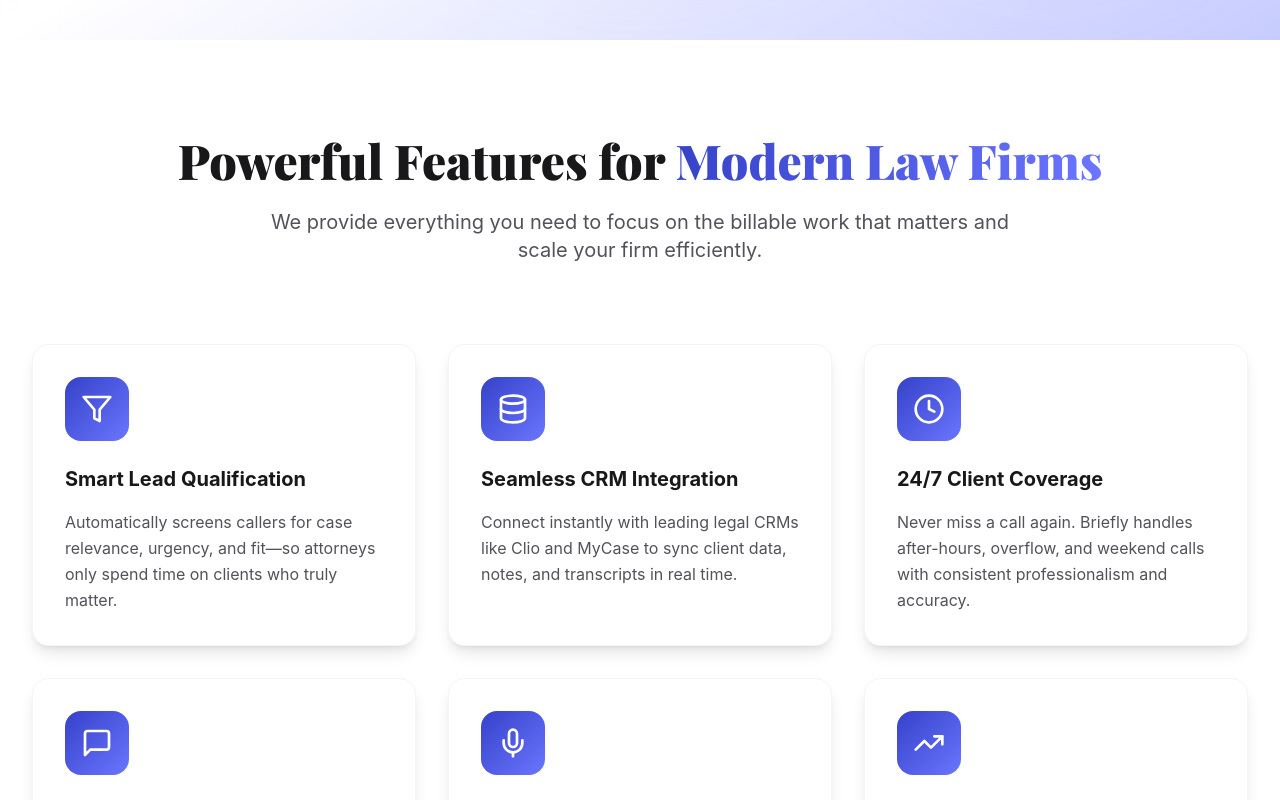
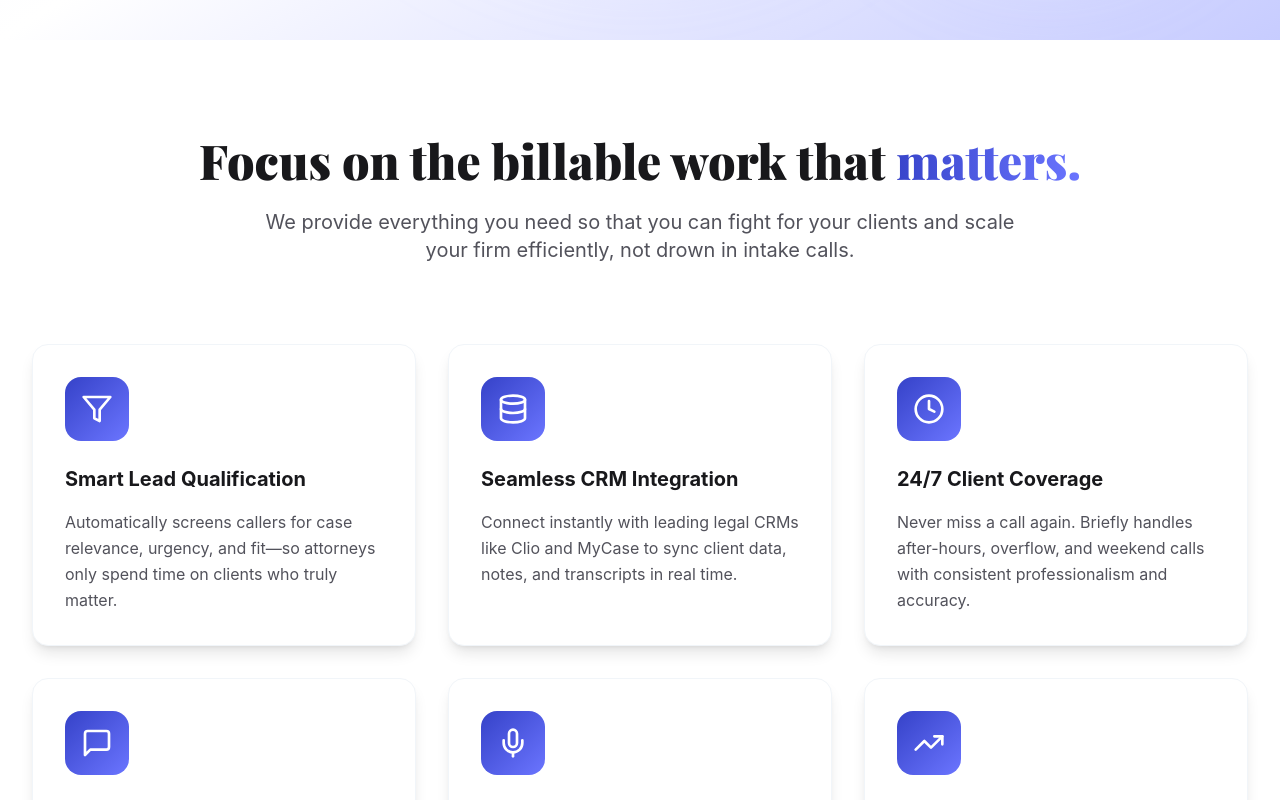
Before and after one commit to hridayunadkat/briefly-site, a React (Vite) app: page /#/ in a window 1280 px wide. Shown: the part 760-1560 px from the top of the page. Built offline with nearby package versions, Linux system fonts and the light colour scheme; a web font is replaced by a local one; what @radix-ui/themes would draw is missing.

Commit message:
updates to features and contact

```diff
--- a/src/components/Contact.jsx
+++ b/src/components/Contact.jsx
@@ -100,7 +100,7 @@ const Contact = () => {
                   <motion.input
                     type="text"
                     placeholder="Your Name"
-                    className={`w-full px-4 py-4 border-2 rounded-xl focus:outline-none focus:ring-0 transition-all duration-200 ${
+                    className={`w-full px-4 py-4 border-2 rounded-xl focus:outline-none focus:ring-0 transition-all duration-200 text-zinc-900 placeholder:text-zinc-400 ${
                       errors.name
                         ? 'border-red-300 focus:border-red-500'
                         : 'border-slate-200 focus:border-blue-500'
@@ -123,7 +123,7 @@ const Contact = () => {
                   <motion.input
                     type="email"
                     placeholder="Your Email"
-                    className={`w-full px-4 py-4 border-2 rounded-xl focus:outline-none focus:ring-0 transition-all duration-200 ${
+                    className={`w-full px-4 py-4 border-2 rounded-xl focus:outline-none focus:ring-0 transition-all duration-200 text-zinc-900 placeholder:text-zinc-400 ${
                       errors.email
                         ? 'border-red-300 focus:border-red-500'
                         : 'border-slate-200 focus:border-blue-500'
@@ -147,7 +147,7 @@ const Contact = () => {
                 <motion.input
                   type="text"
                   placeholder="Company Name"
-                  className={`w-full px-4 py-4 border-2 rounded-xl focus:outline-none focus:ring-0 transition-all duration-200 ${
+                  className={`w-full px-4 py-4 border-2 rounded-xl focus:outline-none focus:ring-0 transition-all duration-200 text-zinc-900 placeholder:text-zinc-400 ${
                     errors.company
                       ? 'border-red-300 focus:border-red-500'
                       : 'border-slate-200 focus:border-blue-500'
@@ -170,7 +170,7 @@ const Contact = () => {
                 <motion.textarea
                   rows={6}
                   placeholder="Tell us about your project..."
-                  className={`w-full px-4 py-4 border-2 rounded-xl focus:outline-none focus:ring-0 transition-all duration-200 resize-none ${
+                  className={`w-full px-4 py-4 border-2 rounded-xl focus:outline-none focus:ring-0 transition-all duration-200 resize-none text-zinc-900 placeholder:text-zinc-400 ${
                     errors.message
                       ? 'border-red-300 focus:border-red-500'
                       : 'border-slate-200 focus:border-blue-500'
@@ -274,20 +274,7 @@ const Contact = () => {
             </motion.div>
             */}
 
-            {/* Map Placeholder */}
-            <motion.div
-              className="bg-slate-200 rounded-2xl h-64 flex items-center justify-center"
-              initial={{ opacity: 0, y: 30 }}
-              whileInView={{ opacity: 1, y: 0 }}
-              viewport={{ once: true }}
-              transition={{ duration: 0.8, delay: 0.6 }}
-            >
-              <div className="text-center text-zinc-600">
-                <MapPin className="w-12 h-12 mx-auto mb-2" />
-                <p className="font-medium">Interactive Map</p>
-                <p className="text-sm">San Francisco, CA</p>
-              </div>
-            </motion.div>
+            {/* Map Placeholder removed per request */}
           </motion.div>
         </div>
       </div>
--- a/src/components/Features.jsx
+++ b/src/components/Features.jsx
@@ -85,11 +85,11 @@ import React from 'react';
                 <span className="bg-gradient-to-r from-blue-700 to-cyan-500 bg-clip-text text-transparent"> Modern Law Firms</span>
               </h2> */}
               <h2 className="text-4xl md:text-5xl font-black text-zinc-900 mb-6 font-playfair">
-                Powerful Features for
-                <span className="bg-gradient-to-r from-brand-600 to-brand-400 bg-clip-text text-transparent"> Modern Law Firms</span>
+                Focus on the billable work that
+                <span className="bg-gradient-to-r from-brand-600 to-brand-400 bg-clip-text text-transparent"> matters.</span>
               </h2>
               <p className="text-xl text-zinc-600 max-w-3xl mx-auto">
-                We provide everything you need to focus on the billable work that matters and scale your firm efficiently.
+                We provide everything you need so that you can fight for your clients and scale your firm efficiently, not drown in intake calls.
               </p>
             </motion.div>
 
```
